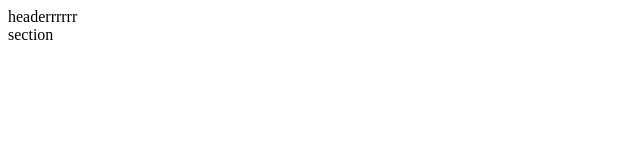
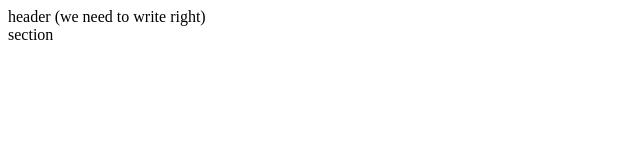
Before and after one commit to zippp/site, a plain HTML site: page index.html in a window 1280 px wide. Shown: the whole page, without its empty margins (0-640 px from the left). Drawn offline with Linux system fonts and the light colour scheme.

Commit message:
fix error in index.htm

```diff
--- a/index.html
+++ b/index.html
@@ -2,7 +2,7 @@
 <head>
 <title>123</title>
 <body>
-	<header>headerrrrrr</header>
+	<header>header (we need to write right)</header>
 	<section>section</section>
 </body>
 </head>
```
